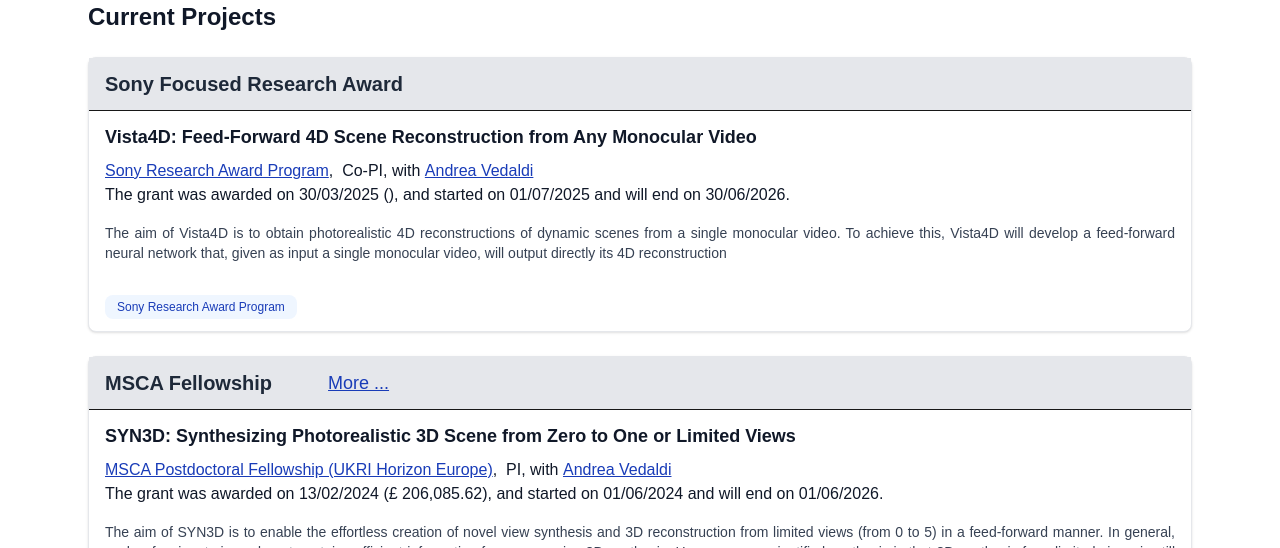
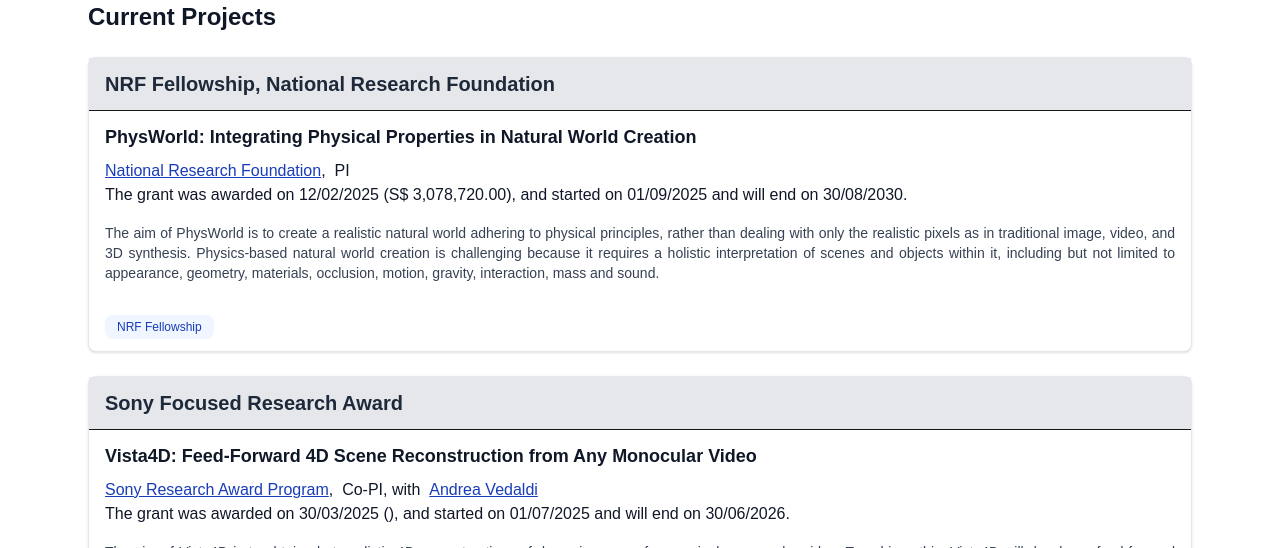
Before and after one commit to physicalvision/physicalvision.github.io, a Next.js app: page /projects in a window 1280 px wide. Shown: the part 138-686 px from the top of the page. Built offline with nearby package versions, Linux system fonts and the light colour scheme.

Commit message:
update project

```diff
--- a/src/app/page.tsx
+++ b/src/app/page.tsx
@@ -226,9 +226,10 @@
                       </a>,
                       &nbsp;{project.role}
                       {project.teamMembers.length > 0 && (
-                        <span> , with
+                        <span>
                           {project.teamMembers.map((member, memberIndex) => (
-                            <span key={memberIndex}> &nbsp;
+                            member.name && (
+                              <span key={memberIndex}>, with &nbsp;
                                 <a
                                   href={member.url}
                                   target="_blank"
@@ -238,6 +239,7 @@
                                   {member.name}
                                 </a>
                               </span>
+                            )
                            ))}
                         </span>
                       )}
--- a/src/app/projects/page.tsx
+++ b/src/app/projects/page.tsx
@@ -49,10 +49,10 @@
                                             &nbsp;{project.role}
                                             {project.teamMembers.length > 0 && (
                                                 <span>
-                                                    , with
                                                 {project.teamMembers.map((member, memberIndex) => (
-                                                        <span key={memberIndex}>
-                                                            &nbsp;<a
+                                                    member.name && (
+                                                    <span key={memberIndex}>, with &nbsp;
+                                                        <a
                                                         href={member.url}
                                                         target="_blank"
                                                         rel="noopener noreferrer"
@@ -61,6 +61,7 @@
                                                         {member.name}
                                                         </a>
                                                     </span>
+                                                    )
                                                 ))}
                                                 </span>
                                             )}
--- a/src/pvg_db/projects.json
+++ b/src/pvg_db/projects.json
@@ -1,6 +1,52 @@
 {
     "currentProjects":
     [
+        {
+            "startDate": "01/09/2025",
+            "endDate": "30/08/2030",
+            "awardDate": "12/02/2025",
+            "title": "Integrating Physical Properties in Natural World Creation",
+            "name": "NRF Fellowship, National Research Foundation",
+            "shortName": "PhysWorld",
+            "description": "The aim of PhysWorld is to create a realistic natural world adhering to physical principles, rather than dealing with only the realistic pixels as in traditional image, video, and 3D synthesis. Physics-based natural world creation is challenging because it requires a holistic interpretation of scenes and objects within it, including but not limited to appearance, geometry, materials, occlusion, motion, gravity, interaction, mass and sound.",
+            "reference": "",
+            "founder": {
+                "name": "National Research Foundation",
+                "url": "https://www.nrf.gov.sg/grants/nrff/"
+            },
+            "role": "PI",
+            "budget": "S$ 3,078,720.00",
+            "website": "",
+            "topics": ["Geometry", "Motion", "Interaction", "Gravity", "Occlusion", "Physics"],
+            "objectives":
+            [
+                "To develop a system for feed-forward 3D reconstruction and decomposition from a set of sparse views.",
+                "To develop a system for feed-forward 4D reconstruction and decomposition from a monocular video.",
+                "To develop a system for natural world creation with physical interaction."
+            ],
+            "teamMembers":
+            [
+                {
+                    "name": "",
+                    "url": ""
+                }
+            ],
+            "image":
+            [
+                {
+                    "src": "",
+                    "title": "",
+                    "alt": ""
+                }
+            ],
+            "links":
+            [
+                {
+                    "label": "NRF Fellowship",
+                    "url": "https://www.nrf.gov.sg/grants/nrff/"
+                }
+            ]
+        },
         {
             "startDate": "01/07/2025",
             "endDate": "30/06/2026",
```
Lines whose indentation alone changed are shown as unchanged.
